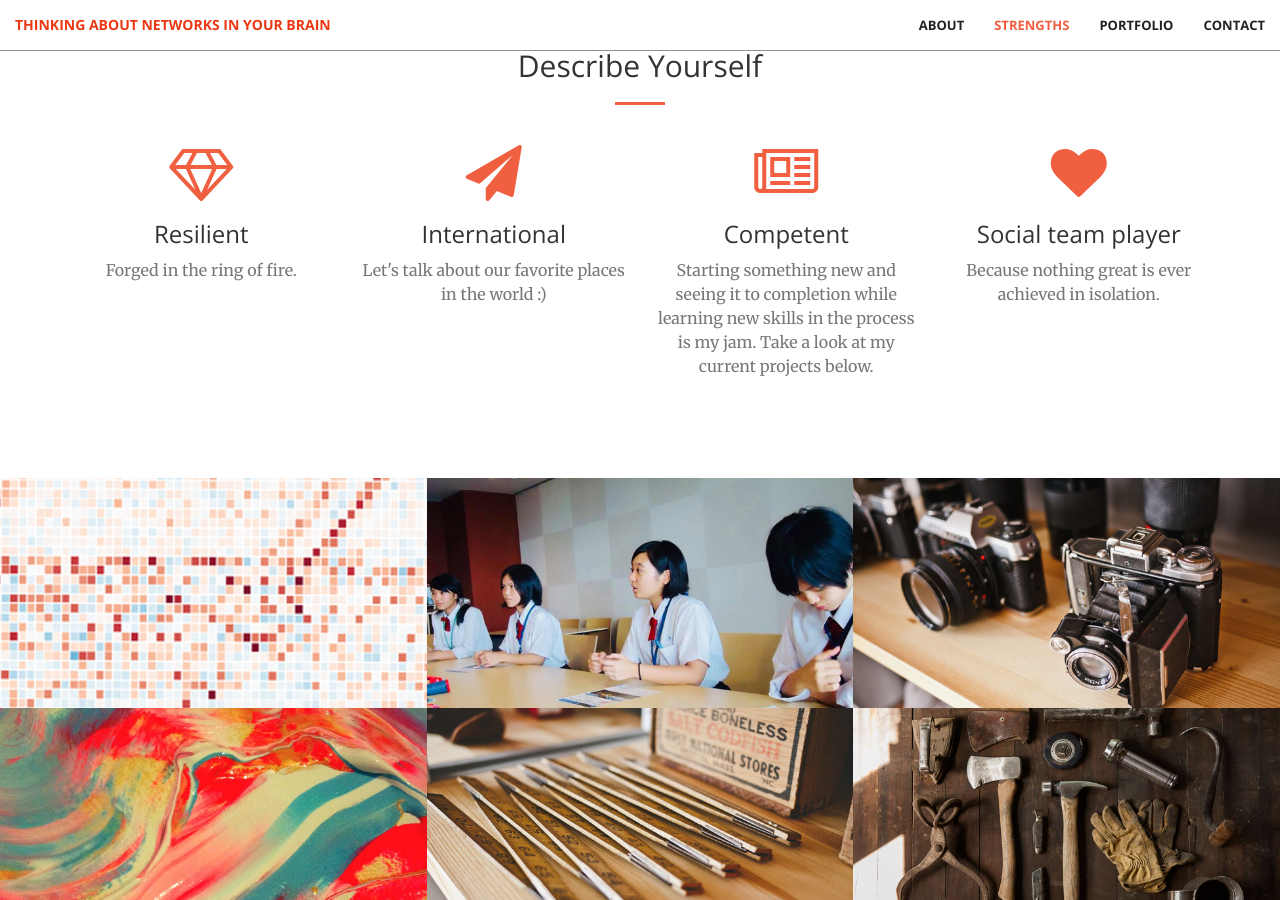
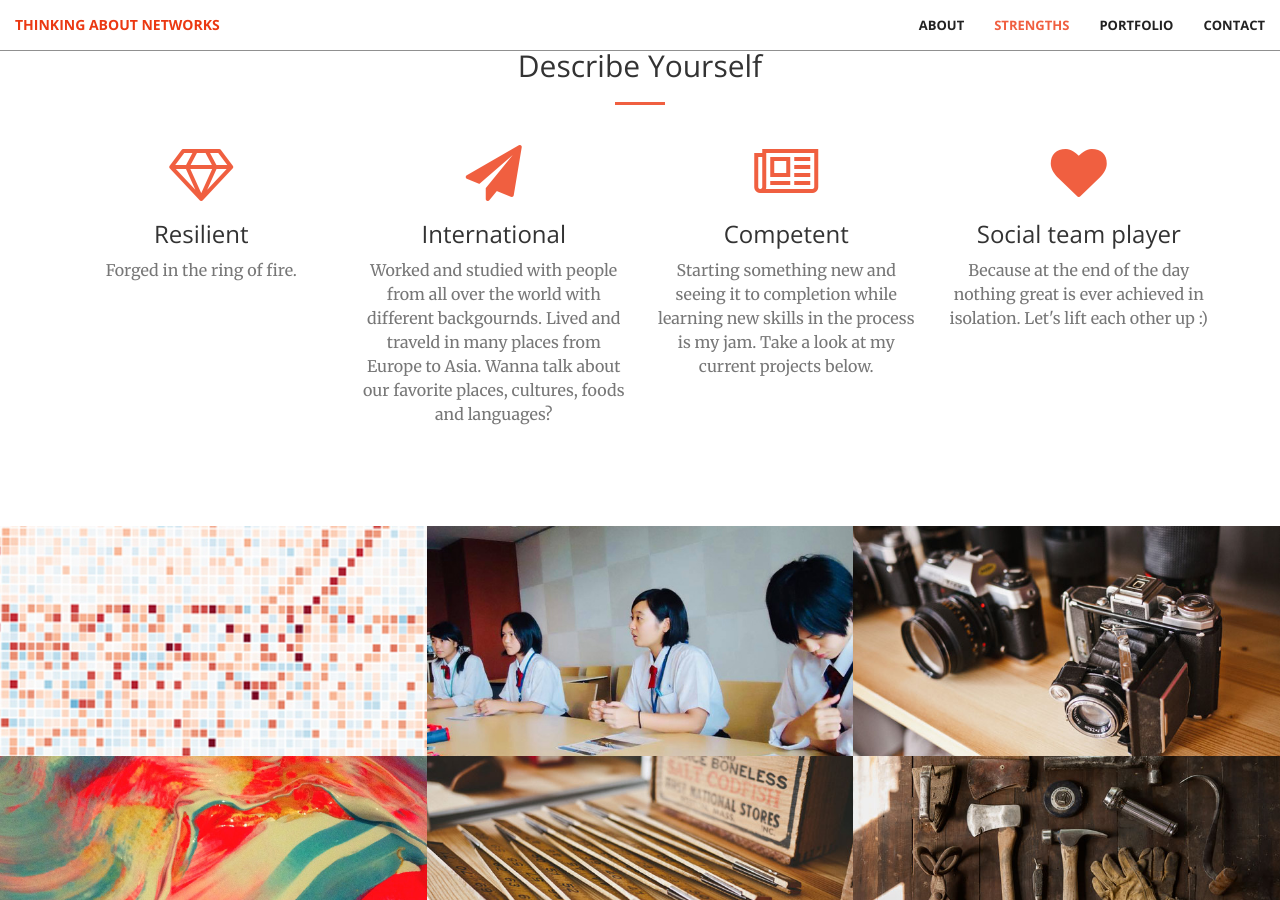
Before and after one commit to jvs--/jvs--.github.io, a Jekyll site: the page built from index.html, in a window 1280 px wide and 900 px high, scrolled down 1713 px. Built offline with Jekyll 4.4.1, drawn with Linux system fonts in a browser that asks for light colours.

Commit message:
Text change in strength

```diff
--- a/_includes/call-to-action.html
+++ b/_includes/call-to-action.html
@@ -38,6 +38,7 @@
       <div class="col-sm-4">
         <h3>Education</h3>
         <ul class="ul-edu fa-ul">
+        <div align="center">
         <div align="left">
 
           <li>
@@ -54,6 +55,8 @@
             </div>
           </li>
         </div>
+
+      </div>
         </ul>
 
       </div>
@@ -63,6 +66,8 @@
       <div class="col-sm-4">
         <h3>Experience</h3>
         <ul class="ul-experience">
+
+        <div align="center">
           <div align="left">
 
             <li>
@@ -87,6 +92,7 @@
             </li>
 
           </div>
+        </div>
       </ul>
 
       </div>
--- a/_includes/nav.html
+++ b/_includes/nav.html
@@ -8,7 +8,7 @@
                 <span class="icon-bar"></span>
                 <span class="icon-bar"></span>
             </button>
-            <a class="navbar-brand page-scroll" href="#page-top">Thinking about networks in your brain</a>
+            <a class="navbar-brand page-scroll" href="#page-top">Thinking about networks</a>
         </div>
 
         <!-- Collect the nav links, forms, and other content for toggling -->
--- a/_includes/services.html
+++ b/_includes/services.html
@@ -20,7 +20,7 @@
                 <div class="service-box">
                     <i class="fa fa-4x fa-paper-plane wow bounceIn text-primary" data-wow-delay=".1s"></i>
                     <h3>International</h3>
-                    <p class="text-muted">Let's talk about our favorite places in the world :) </p>
+                    <p class="text-muted">Worked and studied with people from all over the world with different backgournds. Lived and traveld in many places from Europe to Asia. Wanna talk about our favorite places, cultures, foods and languages?</p>
                 </div>
             </div>
             <div class="col-lg-3 col-md-6 text-center">
@@ -34,7 +34,7 @@
                 <div class="service-box">
                     <i class="fa fa-4x fa-heart wow bounceIn text-primary" data-wow-delay=".3s"></i>
                     <h3>Social team player</h3>
-                    <p class="text-muted">Because nothing great is ever achieved in isolation.</p>
+                    <p class="text-muted">Because at the end of the day nothing great is ever achieved in isolation. Let's lift each other up :)</p>
                 </div>
             </div>
         </div>
```
Lines whose indentation alone changed are shown as unchanged.
